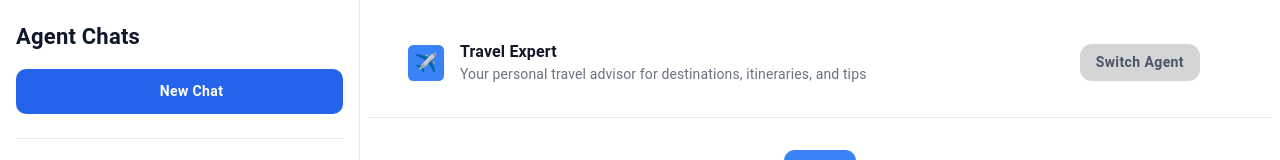
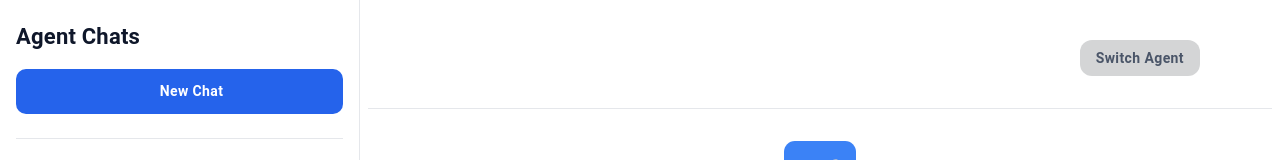
Before and after one commit to IshikaGopie/AI-Agent-APP, a React (Vite) app: page / in a window 1280 px wide. Shown: the top 160 px of the page. Built offline with nearby package versions, Linux system fonts and the light colour scheme; no server answers; some icons are missing.

Commit message:
Feature #2: fixed delete

```diff
--- a/src/components/molecules/AgentHeader.jsx
+++ b/src/components/molecules/AgentHeader.jsx
@@ -4,10 +4,10 @@ import Typography from "@mui/material/Typography";
 import DefaultIcon from "../atoms/DefaultIcon";
 
 const AgentHeader = ({
-                         emoji = "✈️",
-                         iconBg = "#3b82f6",
-                         agentName = "Travel Expert",
-                         description = "Your personal travel advisor for destinations, itineraries, and tips",
+                         emoji,
+                         iconBg,
+                         agentName,
+                         description,
                          onClick,
                      }) => {
     return (
--- a/src/components/molecules/ChatListItem.jsx
+++ b/src/components/molecules/ChatListItem.jsx
@@ -6,11 +6,11 @@ import DeleteOutlineIcon from "@mui/icons-material/DeleteOutline";
 import DefaultIcon from "../atoms/DefaultIcon";
 
 const ChatListItem = ({
-                          emoji = "✈️",
-                          iconBg = "#3b82f6",
-                          agentName = "Travel Expert",
-                          title = "New Travel Expert Chat",
-                          timestamp = "Just now",
+                          emoji ,
+                          iconBg,
+                          agentName,
+                          title ,
+                          timestamp,
                           onDelete,
                           onClick,
                           active = false,
--- a/src/pages/Assistant.jsx
+++ b/src/pages/Assistant.jsx
@@ -14,6 +14,7 @@ import {
     switchAgent,
     updateSessionId,
     setLoadingResponse,
+    deleteSession,
 } from "../state/agent/agentSlice";
 
 const Assistant = () => {
@@ -177,7 +178,7 @@ const Assistant = () => {
 
     const deleteChat = (chatId) => {
         aiAgentService.deleteConversation(chatId).then(() => {
-            dispatch(setSessions(sessions.filter((session) => session.id !== chatId)));
+            dispatch(deleteSession(chatId));
         }).catch((err) => console.error("deleteConversation failed:", err));
     }
 
--- a/src/state/agent/agentSlice.js
+++ b/src/state/agent/agentSlice.js
@@ -145,6 +145,25 @@ const agentSlice = createSlice({
         setLoadingResponse: (state, action) => {
             state.isLoadingResponse = action.payload;
         },
+        deleteSession: (state, action) => {
+            const chatId = action.payload;
+            const chatIndex = state.sessions.findIndex((s) => s.id === chatId);
+            if (chatIndex === -1) return;
+
+            // Remove the chat from sessions
+            state.sessions.splice(chatIndex, 1);
+
+            // If the deleted chat was active, select another chat
+            if (state.activeChatId === chatId) {
+                // If there are no more chats, set activeChatId to null
+                if (state.sessions.length > 0) {
+                    const newIndex = chatIndex < state.sessions.length ? chatIndex : chatIndex - 1;
+                    state.activeChatId = state.sessions[newIndex]?.id ?? state.sessions[0]?.id ?? null;
+                } else {
+                    state.activeChatId = null;
+                }
+            }
+        },
     },
 });
 
@@ -158,6 +177,7 @@ export const {
     switchAgent,
     updateSessionId,
     setLoadingResponse,
+    deleteSession,
 } = agentSlice.actions;
 
 export default agentSlice.reducer;
```
